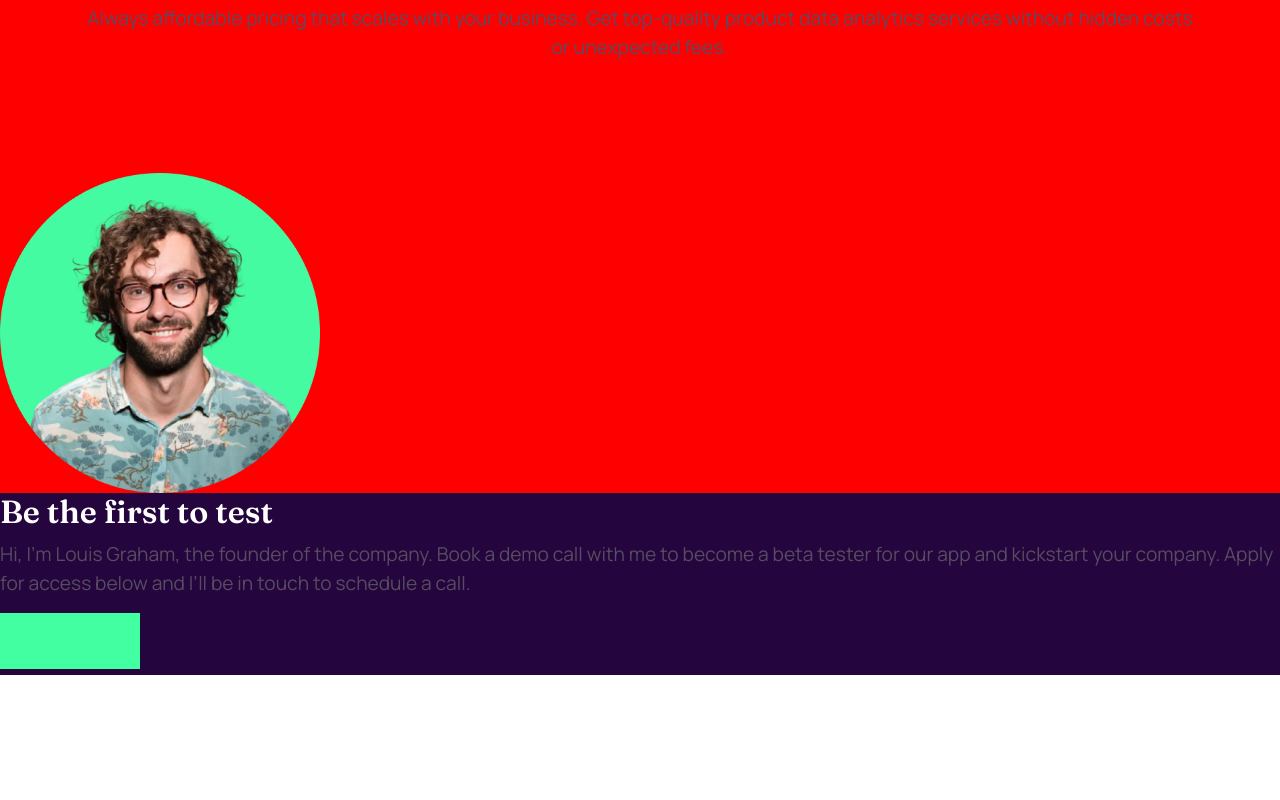
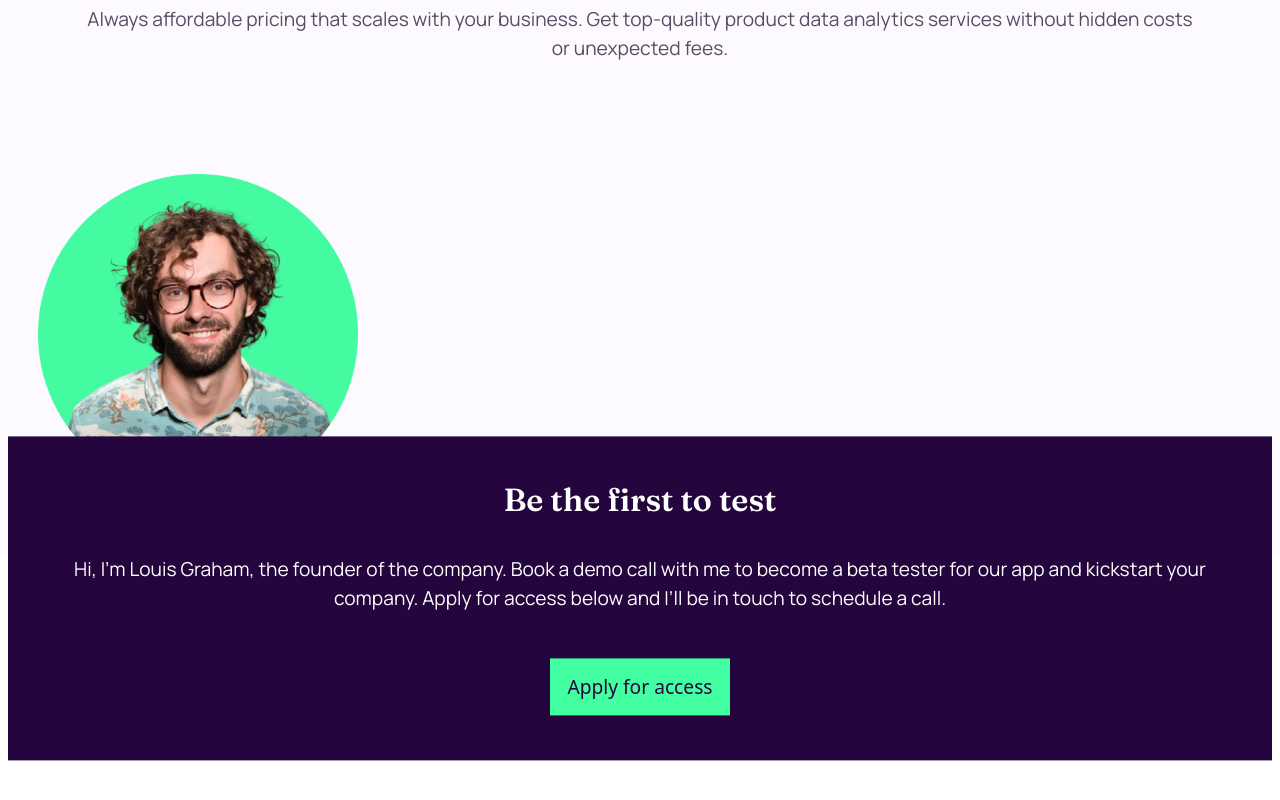
Before and after one commit to praveenkumar-11/Workit-Page, a plain HTML site: page index.html in a window 1280 px wide. Shown: the part 1361-2161 px from the top of the page. Before the commit the page ends 2036 px from the top, so only its background shows below. Drawn offline with nearby package versions, Linux system fonts and the light colour scheme.

Commit message:
Third part created and styled

```diff
--- a/index.html
+++ b/index.html
@@ -71,7 +71,7 @@
         <div class="founder-text">
             <h2>Be the first to test</h2>
             <p>Hi, I'm Louis Graham, the founder of the company. Book a demo call with me to become a beta tester for our app and kickstart your company. Apply for access below and I’ll be in touch to schedule a call.</p>
-            <button></button>
+            <button>Apply for access</button>
         </div>
     </div>
 </body>
--- a/styles/_mixins.scss
+++ b/styles/_mixins.scss
@@ -7,7 +7,7 @@
     background-color: map-get($Colors, "bright-green");
     border: none;
     width: 8.75rem;
-    height: 3.5rem;
+    height: 3.5625rem;
     color: map-get($Colors, "dark-purple");
     font-style: $manrope;
     font-size: 1.2rem;
--- a/styles/_section-2.scss
+++ b/styles/_section-2.scss
@@ -2,7 +2,6 @@
     .curve-2{
         @include curve;
         background-color: map-get($Colors, "ghost-white");
-        background-color: red;
         z-index: -11;
         transform: scale(600%) translate(0, -17rem);
     }
--- a/styles/_section-3.scss
+++ b/styles/_section-3.scss
@@ -1,25 +1,35 @@
 .section-3{
     margin-top: 7rem;
     .founder-container{
-        display: block;
-        justify-content: center;
-        align-items: center;
         img{
             width: min(80%, 20rem);
             height: auto;
+            margin-left: 2.4rem;
         }
     }
 
     .founder-text{
         background-color: map-get($Colors, "dark-purple");
+        margin-inline: 0.5rem;
+        text-align: center;
+        //height: 24.5rem;
+        z-index: 2;
+        transform: translate(0, -3.6rem);
         h2{
             @include titles;
+            padding-top: 2.8125rem;
         }
         p{
             @include paragraph;
+            color: white;
+            margin-top: 2.1875rem;
+            margin-inline: 1.5rem;
         }
         button{
             @include button;
+            margin-top: 1.875rem;
+            width: 11.25rem;
+            margin-bottom: 2.8125rem;
         }
     }
 }
```
Also changed, not shown: dist/style.css, 1 other file.
